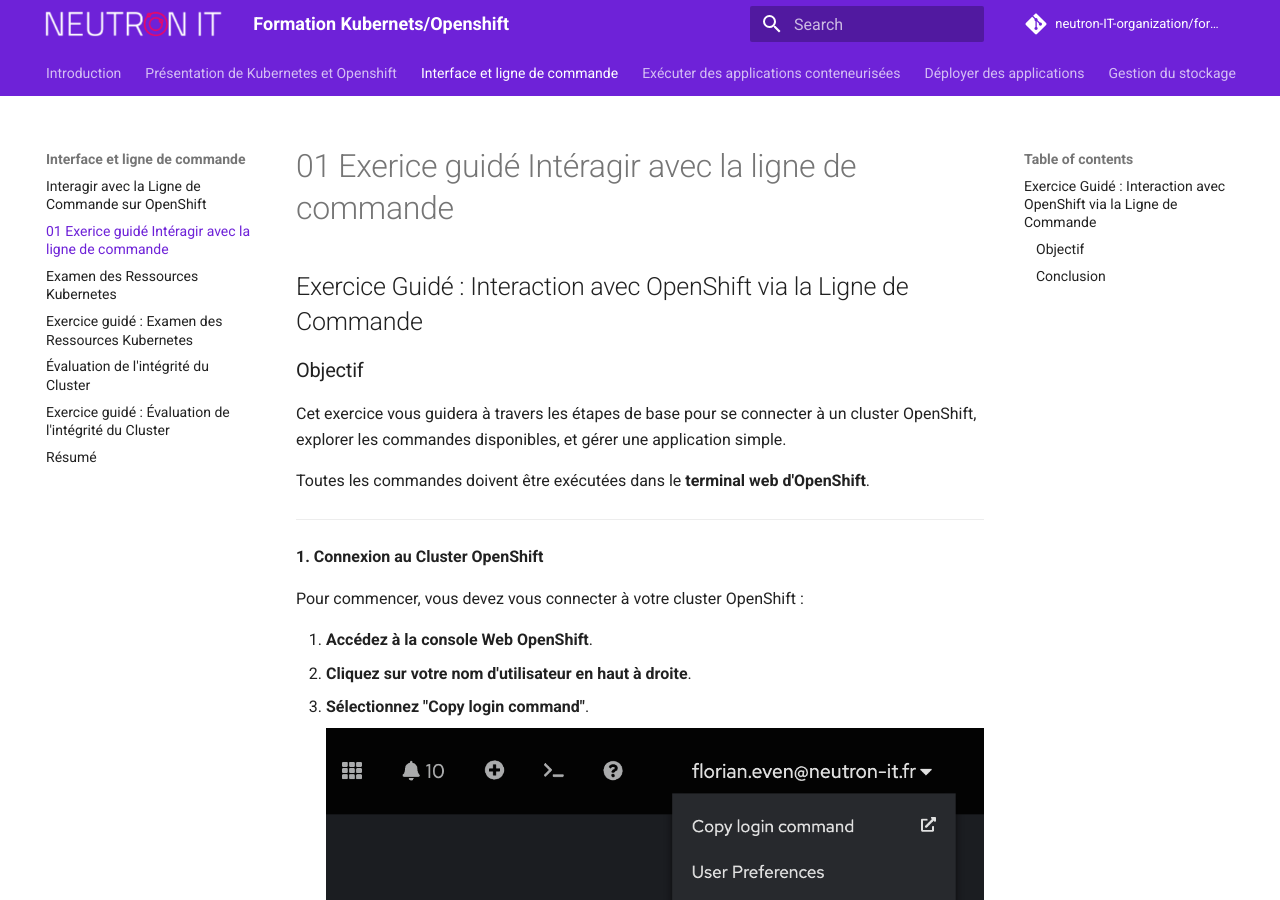
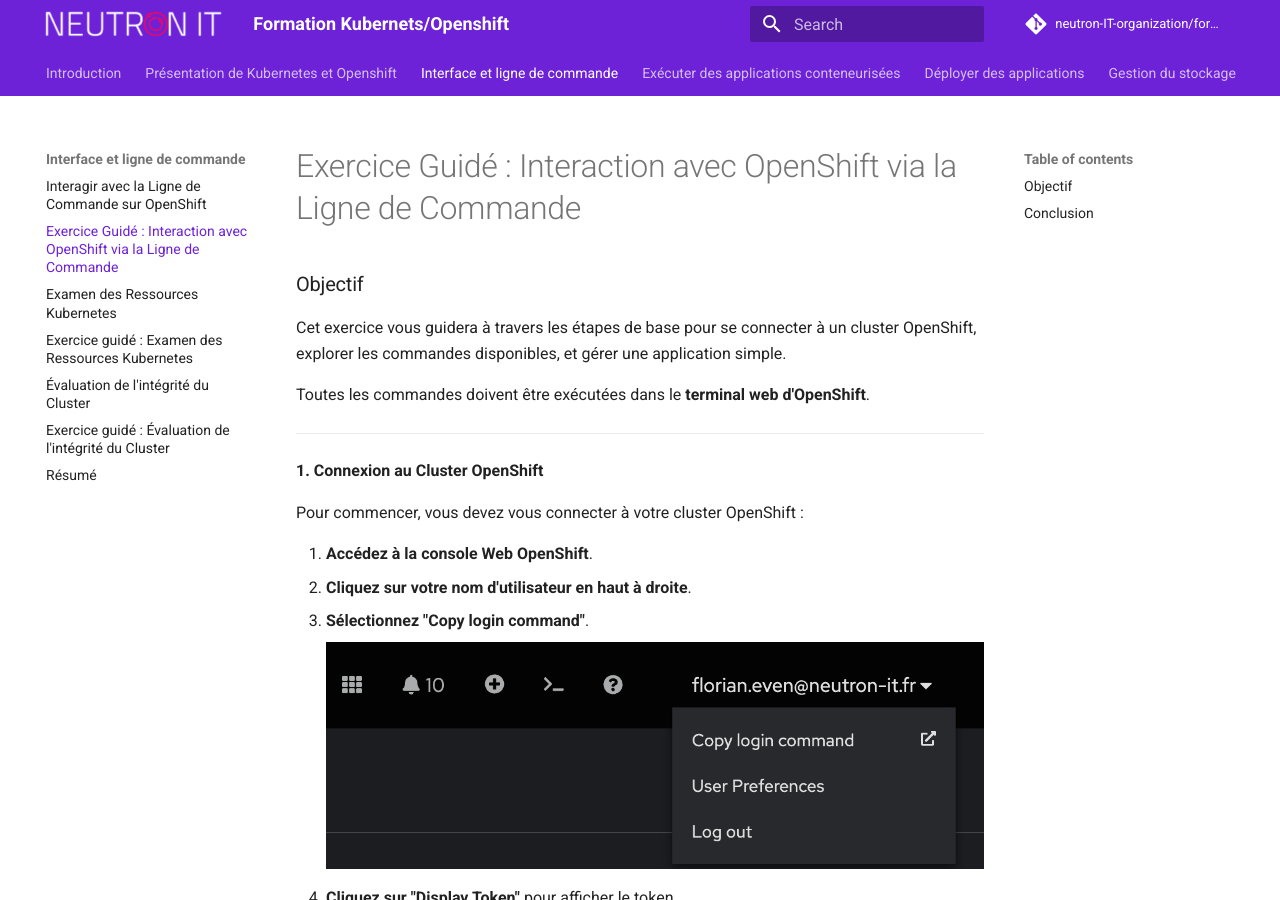
Before and after one commit to neutron-IT-organization/formation-openshift, an MkDocs documentation site: the page built from content/02_Interface_et_ligne_de_commande/01_Exerice_guidé_Intéragir_avec_la_ligne_de_commande.md, in a window 1280 px wide and 900 px high. Built offline with MkDocs 1.6.1 and Material for MkDocs 9.7.7, drawn with Linux system fonts in a browser that asks for light colours; comment, search, counter and statistics services are not loaded.

```diff
--- a/content/02_Interface_et_ligne_de_commande/01_Exerice_guidé_Intéragir_avec_la_ligne_de_commande.md
+++ b/content/02_Interface_et_ligne_de_commande/01_Exerice_guidé_Intéragir_avec_la_ligne_de_commande.md
@@ -1,4 +1,4 @@
-## Exercice Guidé : Interaction avec OpenShift via la Ligne de Commande
+# Exercice Guidé : Interaction avec OpenShift via la Ligne de Commande
 
 ### Objectif
 
```
